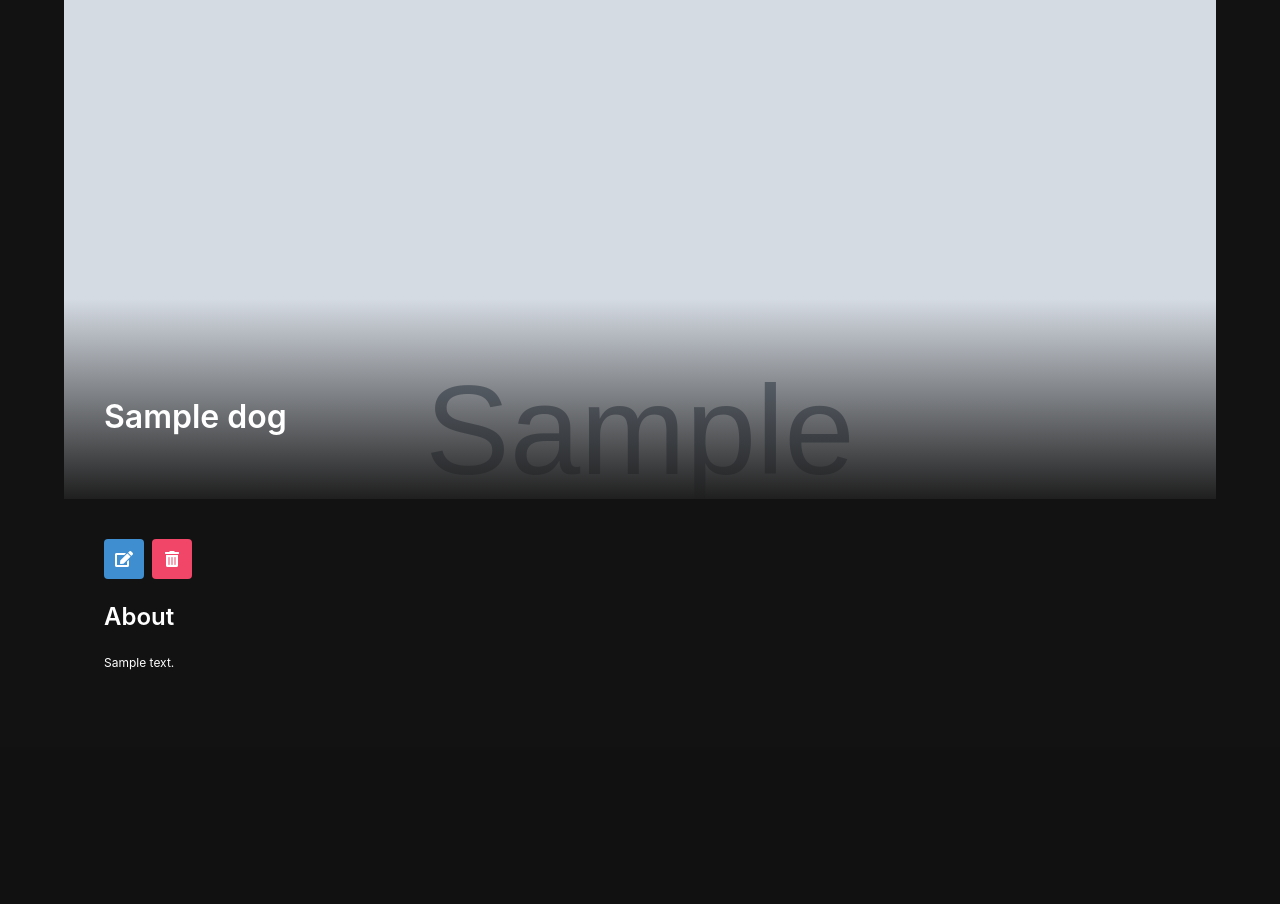
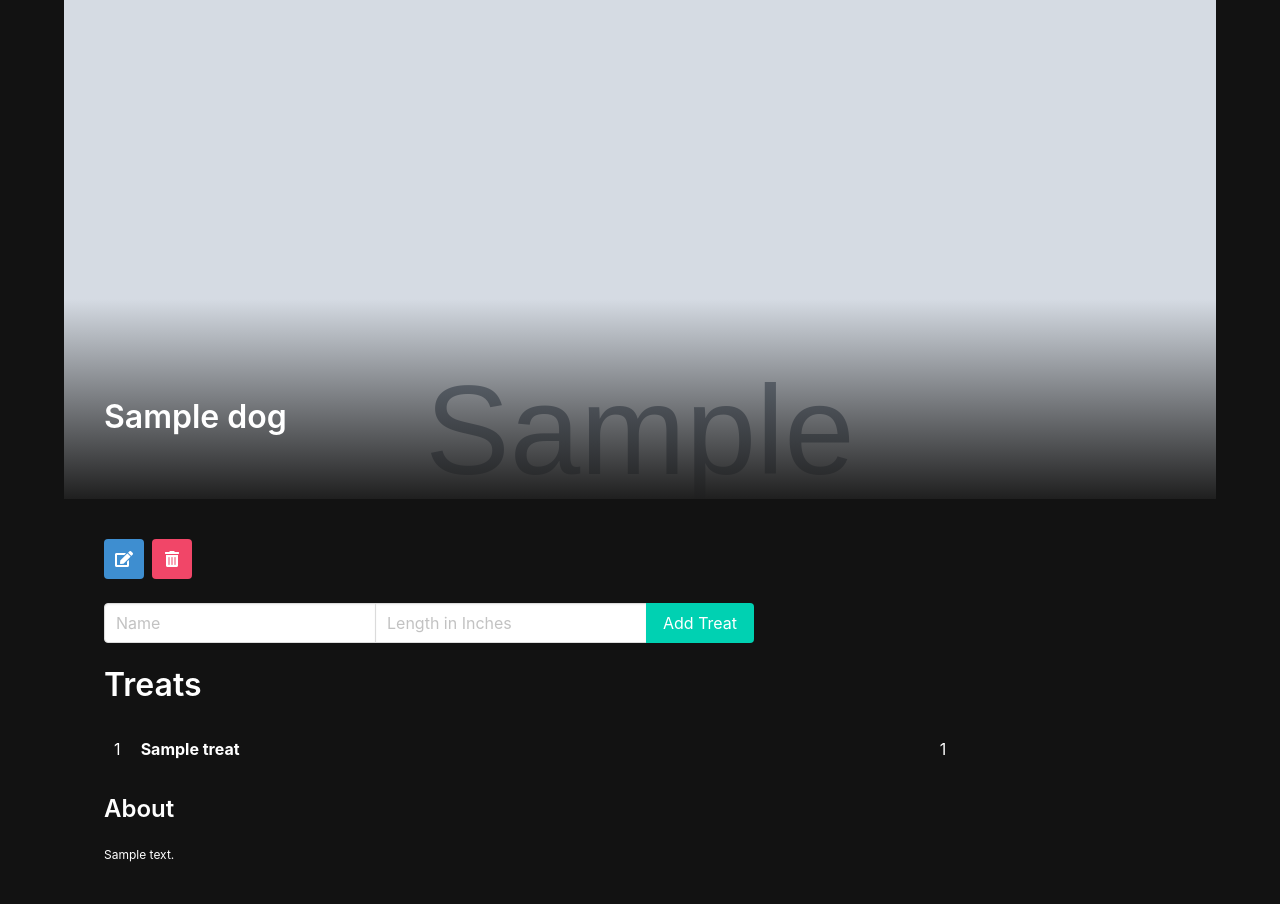
Before and after one commit to MaricelaDuron0809/dogs-collector, a Django app: template main_app/templates/dog_detail.html in a window 1280 px wide. Shown: the part 53-957 px from the top of the page. Before the commit the page ends 723 px from the top, so only its background shows below. Run offline with Django 3.2, Linux system fonts and the light colour scheme; the template is opened without the code that fills it: most values are stand-ins (such as "Sample title", 1, 10 or a date in 2020); grey boxes marked "Sample" are stand-in pictures.

Commit message:
part 2 complete, one to many, able to create new treat for my doggos

```diff
--- a/main_app/admin.py
+++ b/main_app/admin.py
@@ -1,5 +1,6 @@
 from django.contrib import admin
-from .models import Dog
+from .models import Dog, Treat
 
 # Register your models here.
 admin.site.register(Dog)
+admin.site.register(Treat)
--- a/main_app/static/styles/main.css
+++ b/main_app/static/styles/main.css
@@ -76,3 +76,22 @@ img {
 .detail__container {
   margin-top: 500px;
 }
+
+.detail__songs {
+  width: 100%;
+  display: flex;
+  flex-direction: column;
+}
+
+.song {
+  width: 100%;
+  padding: 10px;
+  display: grid;
+  grid-template-columns: 0.1fr 3fr 1fr;
+  border-radius: 5px;
+}
+
+.song:hover {
+  background-color: hsla(0, 0%, 100%, 0.1);
+  cursor: pointer;
+}
--- a/main_app/templates/dog_detail.html
+++ b/main_app/templates/dog_detail.html
@@ -26,6 +26,72 @@
       </span>
     </a>
   </div>
+<!-- FORM TO CREATE TREAT -->
+<form class="mb-5" action="{% url 'treat_create' dog.pk %}" method="post">
+  {% csrf_token %}
+  <div class="field has-addons">
+    <div class="control">
+      <input
+        class="input"
+        type="text"
+        name="name"
+        placeholder="Name"
+        required
+      />
+    </div>
+    <div class="control">
+      <input
+        class="input"
+        type="number"
+        name="length"
+        placeholder="Length in Inches"
+        min="1"
+        required
+      />
+    </div>
+    <div class="control">
+      <input class="button is-primary" type="submit" value="Add Treat" />
+    </div>
+  </div>
+</form>
+<!-- END OF FORM TO CREATE TREAT -->
+
+
+
+
+
+
+
+
+
+
+
+
+  <!-- TREAT DETAILS -->
+  <div class="detail__songs mb-5">
+    <h3 class="title is-3">Treats</h3>
+
+    {% for treat in dog.treats.all %}
+    <div class="song">
+      <span>{{forloop.counter}}</span>
+      <span><b>{{treat.name}}</b></span>
+      <span>{{treat.length}}</span>
+    </div>
+		{% empty %}
+    <article class="message">
+      <div class="message-header">
+        <p>No Treats Available</p>
+      </div>
+    </article>
+
+    {% endfor %}
+  </div>
+<!-- TREAT DETAILS END -->
+
+
+
+
+
   <div class="detail__about">
     <h4 class="title is-4">About</h4>
     <p>{{dog.bio}}</p>
--- a/main_app/urls.py
+++ b/main_app/urls.py
@@ -12,5 +12,7 @@ path('dogs/<int:pk>/update',
          views.DogUpdate.as_view(), name="dog_update"),
 path('dogs/<int:pk>/delete',
          views.DogDelete.as_view(), name="dog_delete"),
+path('dogs/<int:pk>/treats/new/',
+         views.TreatCreate.as_view(), name="treat_create"),
 
 ]
```
Also changed, not shown: main_app/models.py (+9 -0 lines), main_app/views.py (+11 -4 lines), main_app/migrations/0002_treat.py (added), 1 other file.
